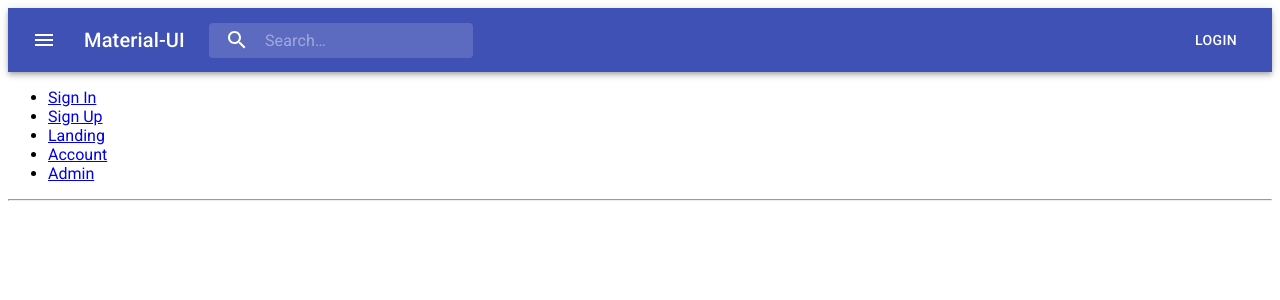
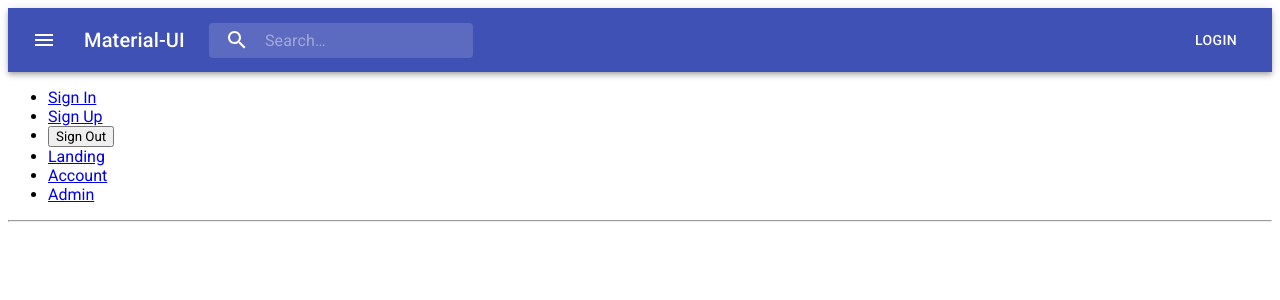
Before and after one commit to darrylgit/GroupCollaborationTool, a React (Create React App) app in the folder group-collaboration/: page / in a window 1280 px wide. Shown: the top 300 px of the page. Built offline with nearby package versions, Linux system fonts and the light colour scheme; no server answers.

Commit message:
Implement SignOut button and logic.

```diff
--- a/group-collaboration/src/components/Navigation/index.js
+++ b/group-collaboration/src/components/Navigation/index.js
@@ -1,5 +1,6 @@
 import React from 'react';
 import {SessionContext} from '../Session'
+import SignOutButton from '../SignOut'
 import { Link } from 'react-router-dom';
 import * as ROUTES from '../../constants/routes';
 
@@ -17,6 +18,9 @@ export default function() {
           <Link to={ROUTES.SIGN_UP}>Sign Up</Link>
         </li>
         <li>
+          <SignOutButton />
+        </li>
+        <li>
           <Link to={ROUTES.LANDING}>Landing</Link>
         </li>
         <li>
--- a/group-collaboration/src/components/SignOut/index.js
+++ b/group-collaboration/src/components/SignOut/index.js
@@ -1,9 +1,12 @@
-import React from 'react';
+import React, {useContext} from 'react'
+import {FirebaseContext} from '../Firebase'
 
-const SignOut = () => (
-  <div>
-    <h1>SignOut</h1>
-  </div>
-);
+export default function() {
+  const firebase = useContext(FirebaseContext)
 
-export default SignOut;
+  return (
+    <button type="button" onClick={firebase.doSignOut}>
+      Sign Out
+    </button>
+  )
+}
```
